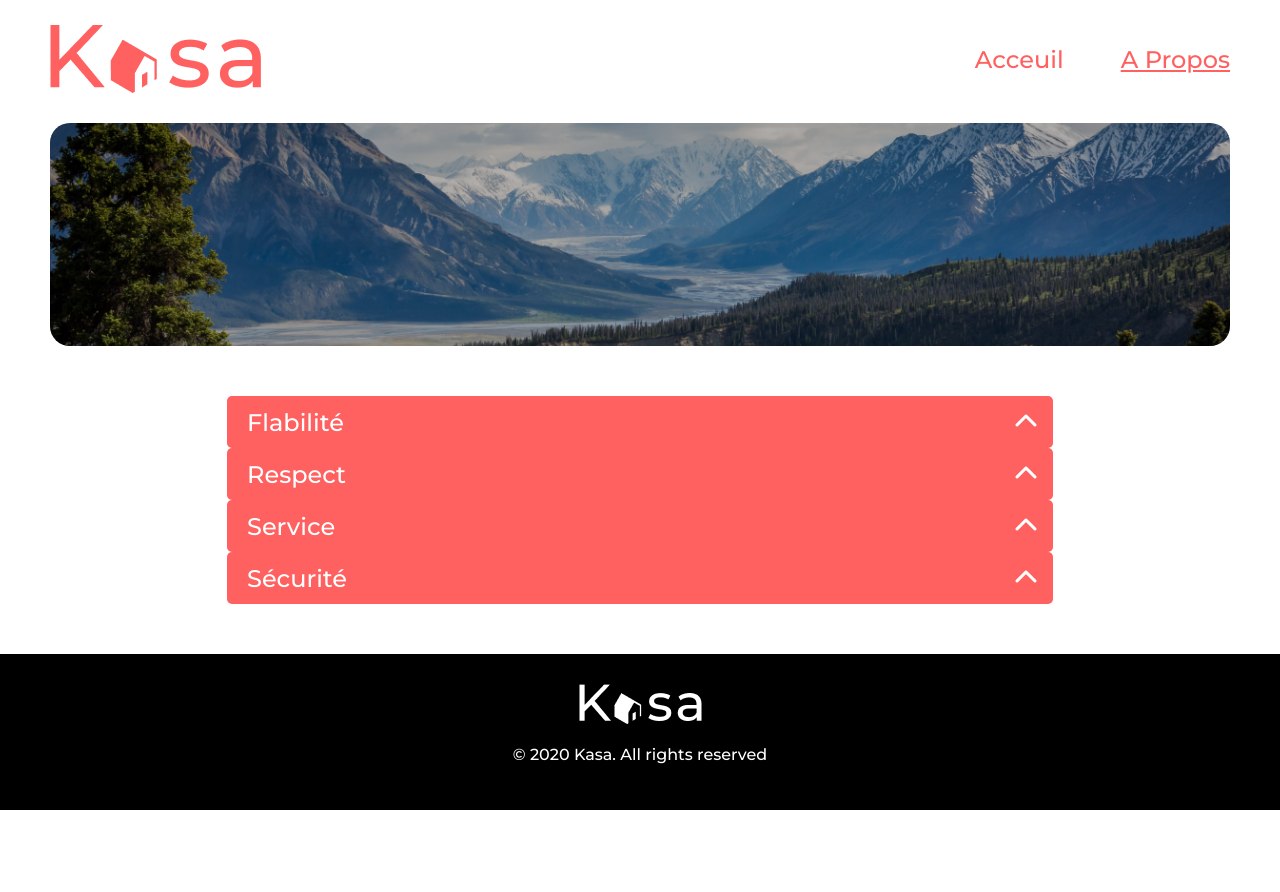
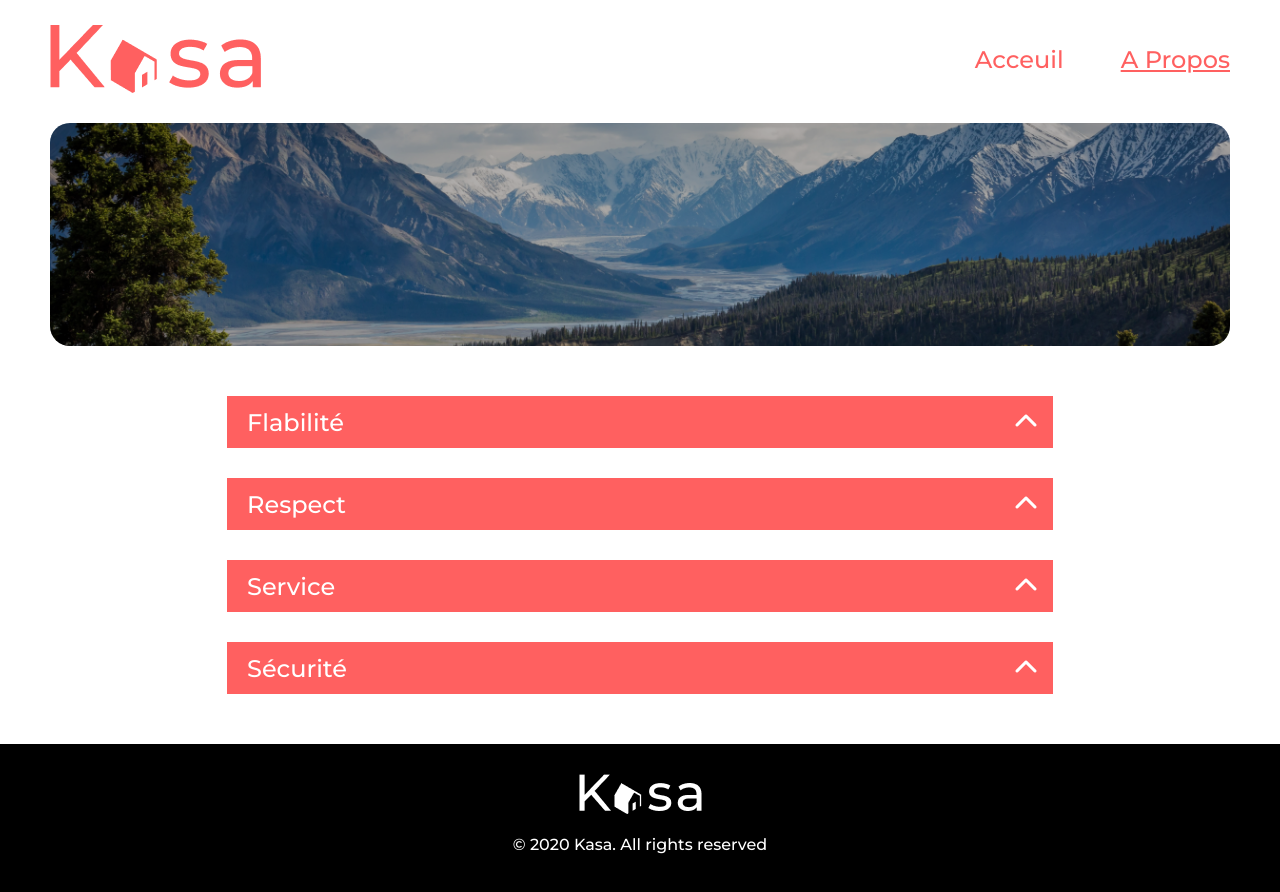
Before and after one commit to sdhm00/Projet_8_Kasa_App, a React (Create React App) app in the folder kasa-app/: page /About in a window 1280 px wide. Shown: the top 892 px of the page. Before the commit the page ends 810 px from the top, so only its background shows below. Built offline with nearby package versions, Linux system fonts and the light colour scheme.

Commit message:
modif about 6/3/2023

```diff
--- a/kasa-app/src/components/Dropdown/Dropdown-Logement.jsx
+++ b/kasa-app/src/components/Dropdown/Dropdown-Logement.jsx
@@ -1,43 +1,24 @@
 import "../../styles/styles.css"
 import PropTypes from 'prop-types'
-import Description from "../Logement-Page/Description";
-import Equipments from "../Logement-Page/Equipments";
-import { useState, useEffect } from 'react';
+import Dropdown from "./Dropdown";
 
-function DropdownLogements({logement}) {
-    const [descriptionRotated, setDescriptionRotated] = useState(false);
-    const [equipmentsRotated, setEquipmentsRotated] = useState(false);
-
-    const handleDescriptionRotate = () => {
-        setDescriptionRotated(prevRotated => !prevRotated);
-    };
-
-    const handleEquipmentsRotate = () => {
-        setEquipmentsRotated(prevRotated => !prevRotated);
-    };
-
+function DropdownLogements({description, equipments}) {
     return (
         <div className="description-text">
             <div className="block-text">
                 <div className="description-buttons">
-                    <h2>Description</h2>
-                    <i className={`fa-solid fa-chevron-up ${descriptionRotated ? 'rotated' : ''}`} id="about-vector" onClick={handleDescriptionRotate}></i>
-                </div>
-                <div>
-                    {descriptionRotated && (
-                        <Description description={logement.description} />
-                    )}
+                    <Dropdown title="Description">
+                        <p>{description}</p>
+                    </Dropdown>
                 </div>
             </div>
             <div className="block-text">
                 <div className="description-buttons">
-                    <h2>Equipements</h2>
-                    <i className={`fa-solid fa-chevron-up ${equipmentsRotated ? 'rotated' : ''}`} id="about-vector" onClick={handleEquipmentsRotate}></i>
-                </div>
-                <div>
-                    {equipmentsRotated && (
-                        <Equipments equipments={logement.equipments} />
-                    )}
+                    <Dropdown title="Equipements">
+                        {equipments.map((equipment,index) =>
+                            <p key={index}>{equipment}</p>
+                        )}
+                    </Dropdown>
                 </div>
             </div>
         </div>
@@ -45,7 +26,8 @@ function DropdownLogements({logement}) {
 }
 
 DropdownLogements.propTypes = {
-    logement: PropTypes.object.isRequired,
+    description: PropTypes.string,
+    equipments: PropTypes.string,
 }
 
 export default DropdownLogements
--- a/kasa-app/src/components/Dropdown/Dropdown.jsx
+++ b/kasa-app/src/components/Dropdown/Dropdown.jsx
@@ -1,7 +1,8 @@
 import React, { useState } from 'react';
+import PropTypes from 'prop-types';
 import "../../styles/styles.css"
 
-const Dropdown = ({ title, content }) => {
+function Dropdown({ title, children }) {
   const [isOpen, setIsOpen] = useState(false);
 
   const toggleDropdown = () => {
@@ -10,17 +11,18 @@ const Dropdown = ({ title, content }) => {
 
   return (
     <div className="dropdown">
-            <div className="dropdown-toggle" onClick={toggleDropdown}>
-                <h2>{title}</h2>
-                <i className={`fa-solid fa-chevron-${isOpen ? 'down' : 'up'}`} id="about-vector"></i>
+      <div className='dropdown-button' onClick={toggleDropdown}>
+        <h1>{title}</h1>
+        <i className={`fa-solid fa-chevron-up${isOpen ? 'rotated' : ''}`} id="about-vector"></i>
       </div>
-            {isOpen && (
-                <div className="dropdown-content">
-                    {content}
-                </div>
-            )}
+      {isOpen && <div>{children}</div>}
     </div>
   );
+}
+
+Dropdown.propTypes = {
+  title: PropTypes.string.isRequired,
+  children: PropTypes.node.isRequired,
 };
 
 export default Dropdown;
--- a/kasa-app/src/pages/About/About.jsx
+++ b/kasa-app/src/pages/About/About.jsx
@@ -3,6 +3,7 @@ import "../../styles/styles.css"
 import { useState, useEffect } from 'react';
 import About from "./About.json";
 import PropTypes from 'prop-types';
+import Dropdown from "../../components/Dropdown/Dropdown";
 
 function Aboutinfos() {
   return (
@@ -12,16 +13,19 @@ function Aboutinfos() {
         <p className="img-background"></p>
       </div>
       <div className="info-block">
-        <div className="about-infos">
           {About.map((about) => (
-            <div className="about-buttons">
-              <h1>{about.title}</h1>
-              <i className="fa-solid fa-chevron-up" id="about-vector"></i>
+            <div className="about-infos">
+              <div className="about-buttons">
+                <Dropdown title={about.title}>
+                  <div className="about-txt">
+                    <p>{about.text}</p>
+                  </div>
+                </Dropdown>
+              </div>
             </div>
           ))}
         </div>
       </div>
-    </div>
   );
 }
 
--- a/kasa-app/src/pages/Logements/Logement.jsx
+++ b/kasa-app/src/pages/Logements/Logement.jsx
@@ -4,7 +4,8 @@ import { useParams, Navigate } from 'react-router-dom';
 import Tags from "../../components/Logement-Page/Tags";
 import Carrousel from "../../components/Carrousel/Carrousel";
 import Rating from "../../components/Logement-Page/Rating";
-import DropdownLogements from "../../components/Dropdown/Dropdown-Logement";
+import Dropdown from "../../components/Dropdown/Dropdown";
+import PropTypes from 'prop-types'
 
 function LogementsPage() {
   const { id } = useParams();
@@ -35,9 +36,35 @@ function LogementsPage() {
             </div>
           </div>
         </div>
-          <DropdownLogements logement={logement}/>
+          <div className="description-text">
+            <div className="block-text">
+              <div className="description-buttons">
+                <Dropdown title="Description">
+                  <div className="dropdown-block">
+                    <p>{logement.description}</p>
+                  </div>
+                </Dropdown>
+              </div>
+            </div>
+            <div className="block-text">
+              <div className="description-buttons">
+                <Dropdown title="Equipements">
+                  {logement.equipments.map((equipment, index) =>
+                    <div className="dropdown-block">
+                      <p key={index}>{equipment}</p>
+                    </div>
+                  )}
+                </Dropdown>
+              </div>
+            </div>
+          </div>
         </div>
     );
   }
 
+LogementsPage.propTypes = {
+  description: PropTypes.string,
+  equipments: PropTypes.arrayOf(PropTypes.string),
+}
+
 export default LogementsPage;
--- a/kasa-app/src/styles/Components/Dropdown/_index.scss
+++ b/kasa-app/src/styles/Components/Dropdown/_index.scss
@@ -0,0 +1,20 @@
+.dropdown-button {
+    background: var(--main-color);
+    display: flex;
+    flex-direction: row;
+    justify-content: space-between;
+    height: 100%;
+    position: relative;
+    z-index: 1;
+
+    h1 {
+        color: var(--second-color);
+        margin: unset;
+    }
+}
+
+/** About page **/
+
+.about-buttons .dropdown {
+    width: 100%;
+}
--- a/kasa-app/src/styles/Layout/Pages/About/_index.scss
+++ b/kasa-app/src/styles/Layout/Pages/About/_index.scss
@@ -12,7 +12,6 @@
     flex-direction: column;
     gap: 30px;
     width: 70%;
-    position: relative;
 }
 
 #about-vector {
@@ -39,14 +38,11 @@
     display: flex;
     flex-direction: row;
     justify-content: space-between;
-    z-index: 1;
 }
 
 .about-buttons h1 {
     font-size: 24px;
     font-weight: 500;
-    color: var(--second-color);
-    margin: unset;
     display: flex;
     justify-content: center;
     align-items: center;
--- a/kasa-app/src/styles/styles.css
+++ b/kasa-app/src/styles/styles.css
@@ -52,6 +52,25 @@ body {
     height: 111px;
   }
 }
+.dropdown-button {
+  background: var(--main-color);
+  display: flex;
+  flex-direction: row;
+  justify-content: space-between;
+  height: 100%;
+  position: relative;
+  z-index: 1;
+}
+.dropdown-button h1 {
+  color: var(--second-color);
+  margin: unset;
+}
+
+/** About page **/
+.about-buttons .dropdown {
+  width: 100%;
+}
+
 .box {
   background-color: black;
   color: var(--second-color);
@@ -131,7 +150,6 @@ body {
   flex-direction: column;
   gap: 30px;
   width: 70%;
-  position: relative;
 }
 
 #about-vector {
@@ -158,14 +176,11 @@ body {
   display: flex;
   flex-direction: row;
   justify-content: space-between;
-  z-index: 1;
 }
 
 .about-buttons h1 {
   font-size: 24px;
   font-weight: 500;
-  color: var(--second-color);
-  margin: unset;
   display: flex;
   justify-content: center;
   align-items: center;
@@ -552,7 +567,8 @@ body {
   letter-spacing: 0em;
   text-align: left;
 }
-.description-text .description-buttons {
+
+.description-buttons .dropdown {
   background-color: var(--main-color);
   display: flex;
   flex-direction: row;
@@ -562,16 +578,14 @@ body {
   position: relative;
   z-index: 1;
 }
-.description-text .description-buttons h2 {
-  margin: unset;
+.description-buttons .dropdown h1 {
   font-size: 18px;
   font-weight: 700;
   line-height: 26px;
   letter-spacing: 0em;
   text-align: left;
-  color: var(--second-color);
 }
-.description-text .description-buttons #about-vector {
+.description-buttons .dropdown #about-vector {
   padding: unset;
 }
 
```
Also changed, not shown: kasa-app/src/styles/Layout/Pages/Logement/_index.scss (+3 -5 lines), 1 other file (tests, documents, lock files or other folders). Lines whose indentation alone changed are shown as unchanged.
